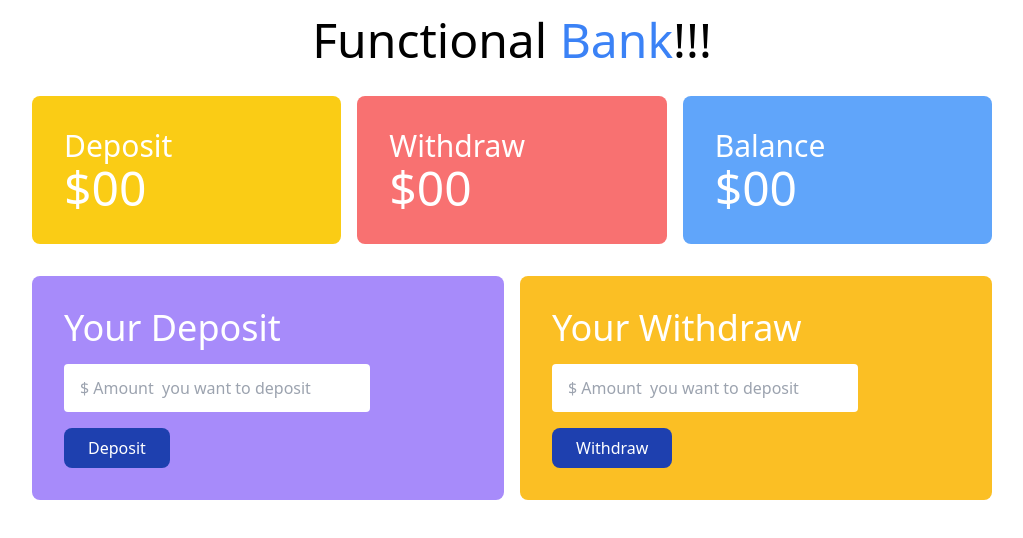
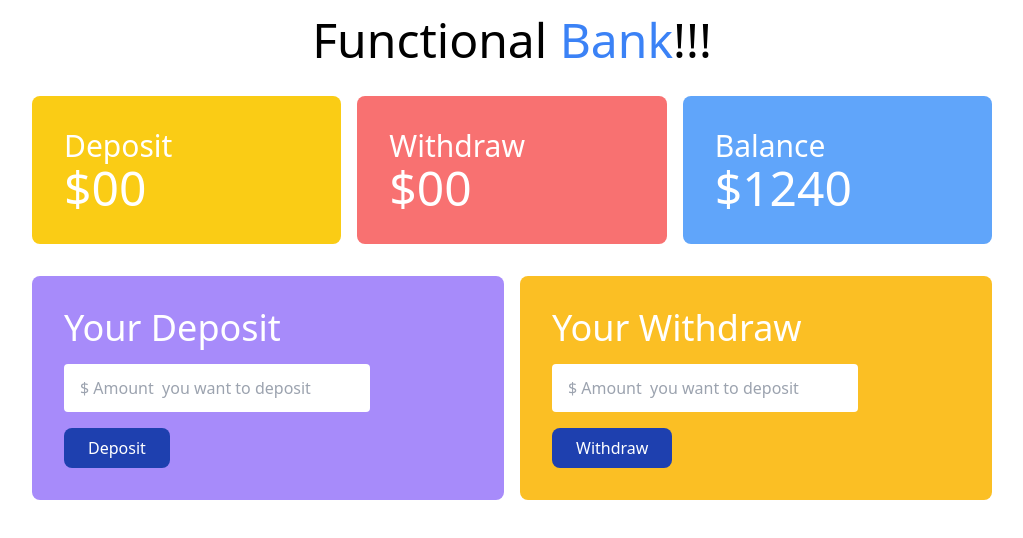
Before and after one commit to Arman7052/functional-bank, a plain HTML site: page index.html in a window 1280 px wide. Shown: the whole page, without its empty margins (128-1151 px from the left). Drawn offline with nearby package versions, Linux system fonts and the light colour scheme.

Commit message:
Bank Options

```diff
--- a/index.html
+++ b/index.html
@@ -12,8 +12,8 @@
         <h1 class="text-5xl text-center mt-4">Functional <span class="text-blue-500 font-medium">Bank</span>!!!</h1>
     </header>
     <main>
-        <!-- balance and transaction summary -->
-        <section class="mt-8">
+         <!-- balance and transaction summary -->
+         <section class="mt-8">
             <div class="grid grid-cols-3 gap-4 w-3/4 mx-auto text-white">
                 <div class="bg-yellow-400 p-8 rounded-lg">
                     <h4 class="text-3xl">Deposit</h4>
@@ -25,20 +25,20 @@
                 </div>
                 <div class="bg-blue-400 p-8 rounded-lg">
                     <h4 class="text-3xl">Balance</h4>
-                    <h2 class="text-5xl font-medium">$<span id="balance-total">00</span></h2>
+                    <h2 class="text-5xl font-medium">$<span id="balance-total">1240</span></h2>
                 </div>
             </div>
         </section>
         <!-- deposit and Withdraw section -->
         <section class="mt-8 w-3/4 mx-auto">
             <div class="grid grid-cols-2 gap-4">
-                <!-- Deposite  -->
+                         <!-- deposit  -->
                 <div class="bg-violet-400 p-8 rounded-lg">
                     <h3 class="text-4xl text-white mb-4">Your Deposit</h3>
                     <input id="deposit-field" class="w-3/4 px-4 py-3 rounded block" type="text" placeholder="$ Amount  you want to deposit">
                     <button id="btn-deposit" class="bg-blue-800 px-6 py-2 text-white rounded-lg mt-4 font-medium hover:bg-blue-600">Deposit</button>
                 </div>
-                <!-- Withdrow  -->
+                        <!-- Withdraw -->
                 <div class="bg-amber-400 p-8 rounded-lg">
                     <h3 class="text-4xl text-white mb-4">Your Withdraw</h3>
                     <input id="withdraw-field" class="w-3/4 px-4 py-3 rounded block" type="text" placeholder="$ Amount  you want to deposit">
@@ -47,6 +47,7 @@
             </div>
         </section>
     </main>
+    </main>
 
 </body>
 </html>
```
